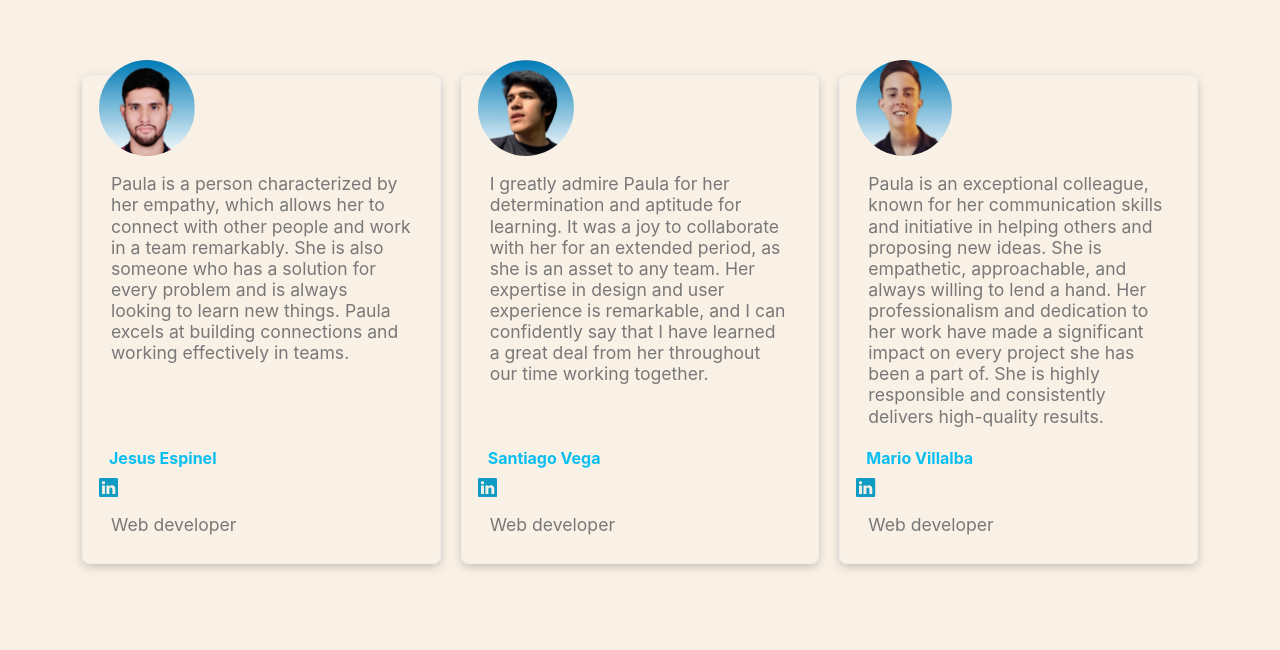
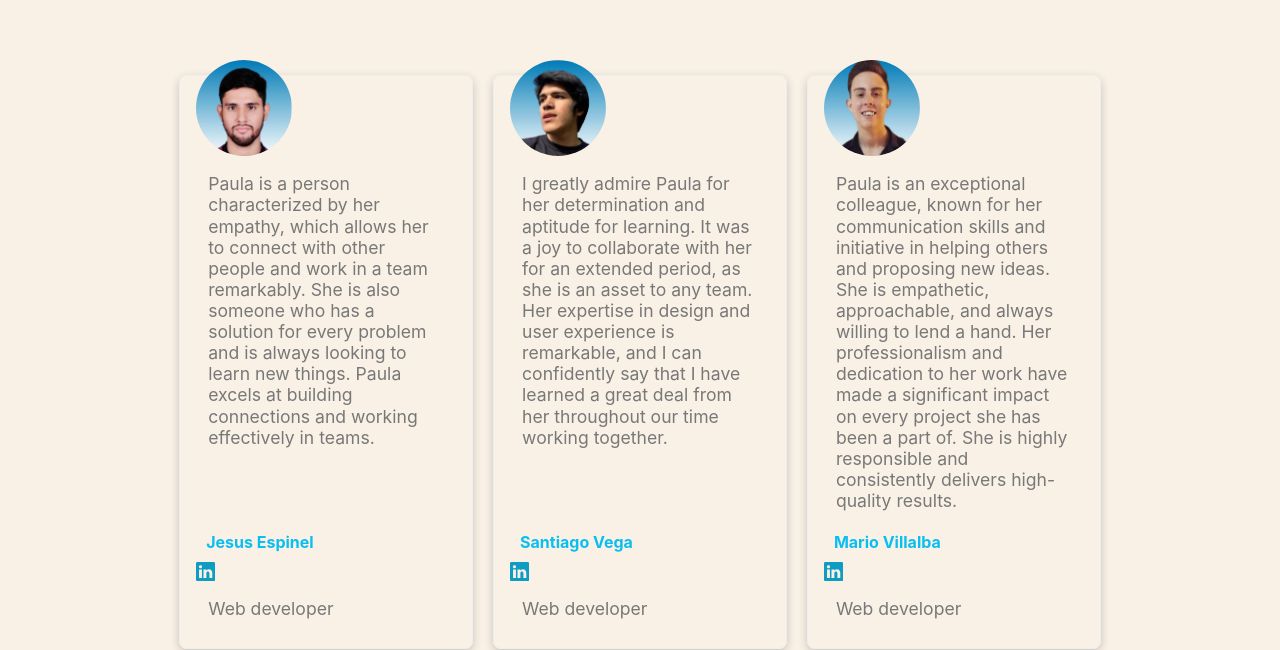
Before and after one commit to pcelman/Portfolio_2.0, a React (Vite) app: page / in a window 1280 px wide. Shown: the part 4290-4940 px from the top of the page. Built offline with nearby package versions, Linux system fonts and the light colour scheme; a web font is replaced by a local one.

Commit message:
fix: width

```diff
--- a/src/styles/Projects.css
+++ b/src/styles/Projects.css
@@ -4,11 +4,10 @@
 }
 
 .projects__container {
-  width: 100%;
+  width: 80%;
   margin: 4rem auto;
   padding: 4rem 0rem;
   max-width: 1024px;
-  width: 80%;
   margin: 4rem auto;
   display: flex;
   flex-wrap: wrap;
@@ -27,7 +26,7 @@
   box-shadow: 0 3px 10px rgb(0, 0, 0, 0.2);
   flex-basis: 20rem;
   display: flex;
-  width: 90%;
+  width: 80%;
   flex-direction: column;
   justify-content: space-between;
 }
--- a/src/styles/Testimonials.css
+++ b/src/styles/Testimonials.css
@@ -7,7 +7,7 @@
 
 
 .testimonials__container {
-  width: 1240px;
+  width: 80%;
   margin: 4rem auto;
   padding: 4rem 0rem;
 }
```
